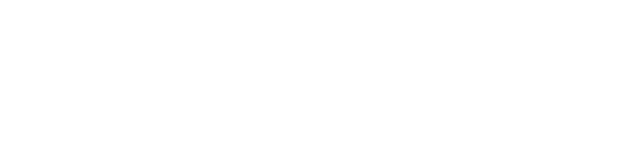
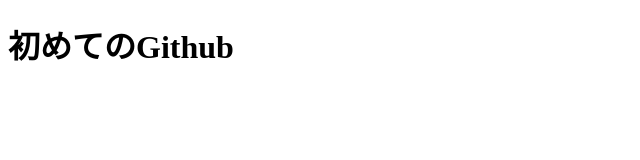
Before and after one commit to Kakeru0720/git_test, a plain HTML site: page index.html in a window 1280 px wide. Shown: the whole page, without its empty margins (0-640 px from the left). Drawn offline with Linux system fonts and the light colour scheme.

Commit message:
見出しを追加

```diff
--- a/index.html
+++ b/index.html
@@ -7,6 +7,6 @@
     <title>Document</title>
 </head>
 <body>
-
+    <h1>初めてのGithub</h1>
 </body>
 </html>
```
